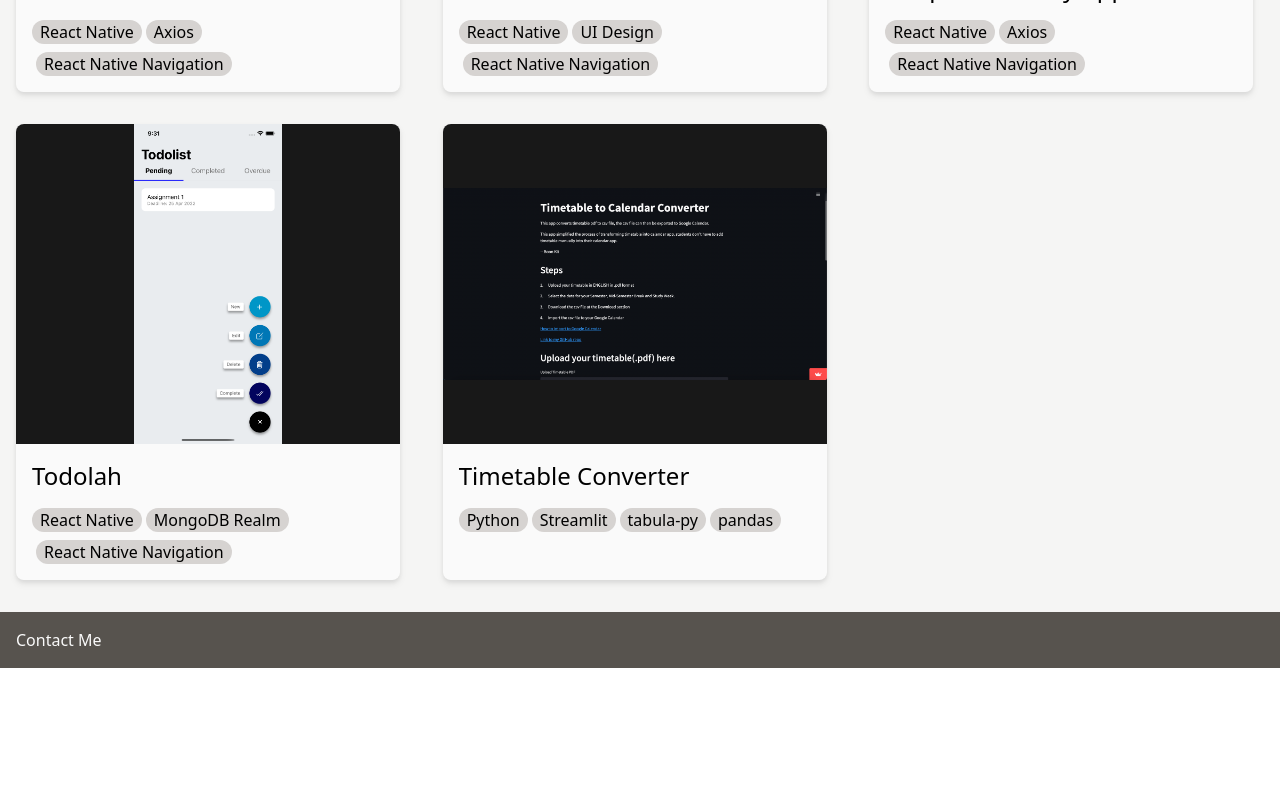
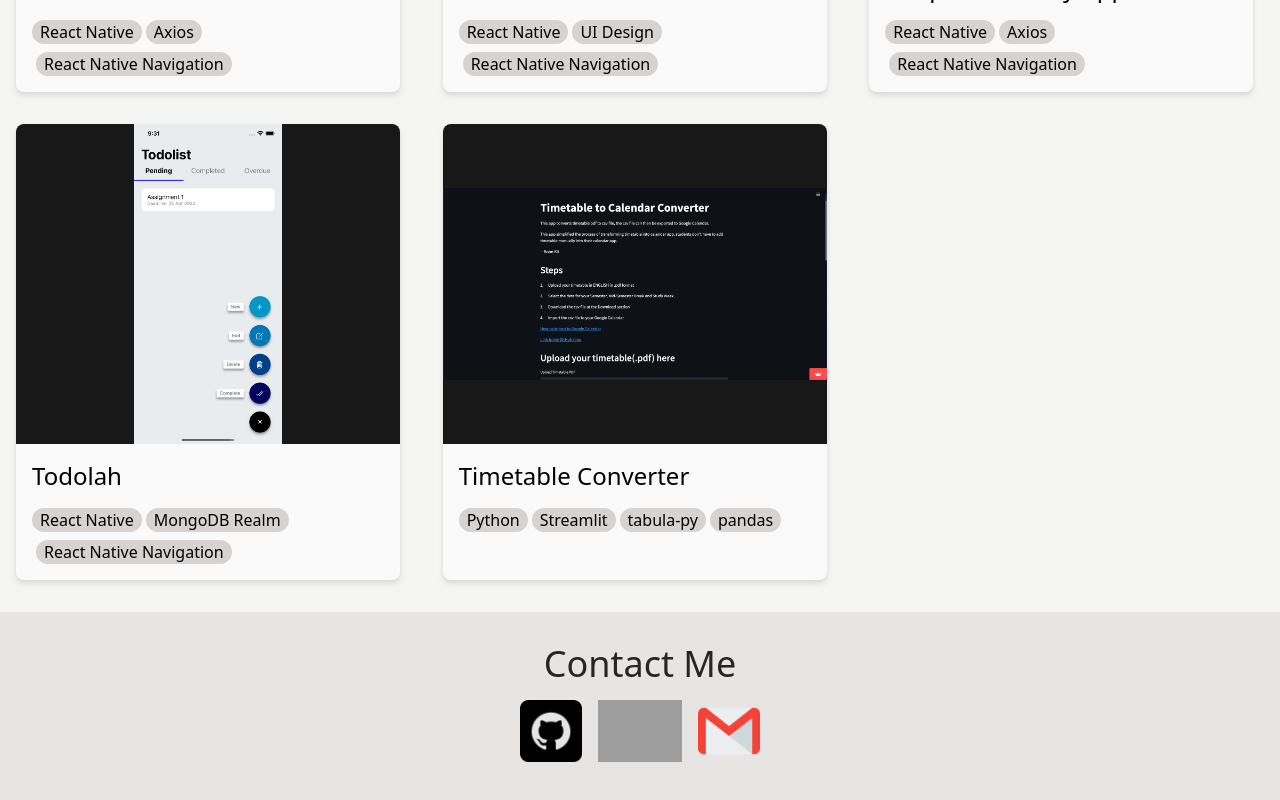
Before and after one commit to Ganthology/ray-portfolio-v1, a React (Create React App) app: page / in a window 1280 px wide. Shown: the part 2920-3720 px from the top of the page. Before the commit the page ends 3588 px from the top, so only its background shows below. Built offline with nearby package versions, Linux system fonts and the light colour scheme; grey boxes are pictures that could not be loaded; a web font is replaced by a local one.

Commit message:
feat: add a contact me section

```diff
--- a/src/pages/Homepage.js
+++ b/src/pages/Homepage.js
@@ -5,6 +5,9 @@ import { ExperienceCard } from '../components/ExperienceCard'
 import { SkillsSection } from '../components/SkillsSection'
 import { ProjectCard } from '../components/ProjectCard'
 import portraitPhoto from '../assets/business-3d-man-sitting-with-smartphone-1.png'
+import linkedinLogo from '../assets/linkedin.png'
+import githubLogo from '../assets/github.png'
+import gmailLogo from '../assets/gmail.png'
 import coingeckoClone from '../assets/coingecko-clone.png'
 import tngClone from '../assets/tng-clone.png'
 import gallery from '../assets/gallery.png'
@@ -58,9 +61,9 @@ const Homepage = () => {
               Resume
             </a>
           </div>
-          <div className='flex lg:hidden'>
-            <a>Hamburger</a>
-          </div>
+          {/* <div className='flex lg:hidden'>
+            <img src='https://img.icons8.com/material-outlined/24/000000/menu--v1.png' />
+          </div> */}
         </div>
       </nav>
       <section className='container grid sm:gap-4 grid-rows-2 sm:grid-rows-none sm:grid-cols-2 px-4 py-8 mx-auto'>
@@ -329,9 +332,42 @@ const Homepage = () => {
           />
         </div>
       </section>
-      <footer className='bg-stone-600'>
-        <div className='container flex justify-between px-4 py-4 mx-auto '>
-          <h1 className='text-zinc-50'>Contact Me</h1>
+      <footer className='bg-stone-200'>
+        <div className='container px-4 py-4 mx-auto text-center'>
+          <h1 className='text-stone-800 text-4xl font-light my-4'>
+            Contact Me
+          </h1>
+          <div className='flex mx-auto w-60 space-x-4 items-center justify-center pb-8'>
+            <a
+              href='https://github.com/Ganthology'
+              target='_blank'
+              rel='noopener noreferrer'
+            >
+              <img
+                src={githubLogo}
+                alt='GitHub Logo'
+                className='w-full h-full max-h-16 max-w-sm object-contain'
+              />
+            </a>
+            <a
+              href='https://www.linkedin.com/in/ray-gan-bk/'
+              target='_blank'
+              rel='noopener noreferrer'
+            >
+              <img
+                src={linkedinLogo}
+                alt='LinkedIn Logo'
+                className='w-full h-full max-h-16 max-w-sm object-contain'
+              />
+            </a>
+            <a href='mailto:ray.ganbk@gmail.com'>
+              <img
+                src={gmailLogo}
+                alt='Gmail Logo'
+                className='w-full h-full max-h-16 max-w-sm object-contain'
+              />
+            </a>
+          </div>
         </div>
       </footer>
     </div>
```
Also changed, not shown: src/assets/gmail.png (added).
